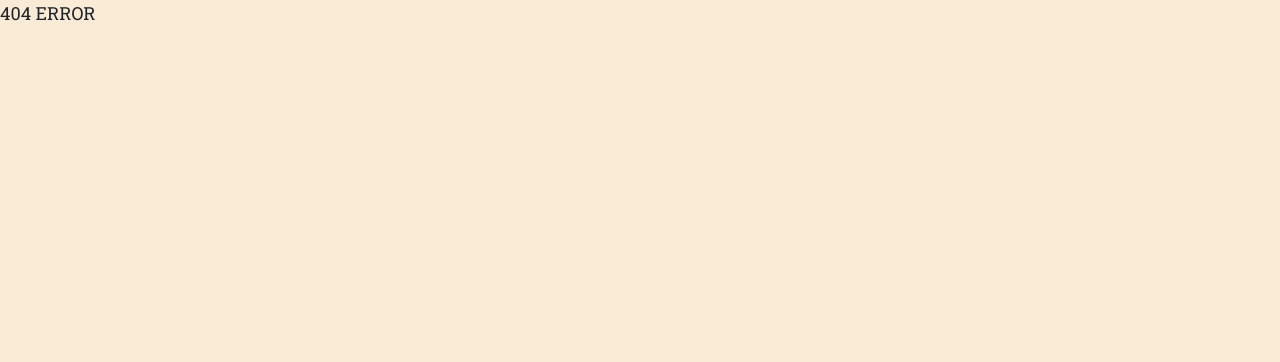
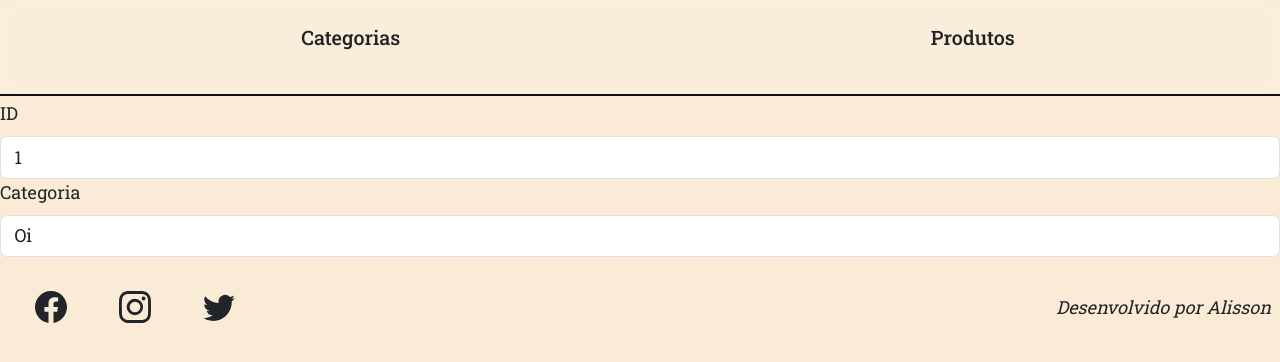
Before and after one commit to alisson2014/front_produtos, a React (Create React App) app: page /categorias/1 in a window 1280 px wide. Shown: the top 362 px of the page. Built offline with nearby package versions, Linux system fonts and the light colour scheme.

Commit message:
Mudando a estrutura de rotas do projeto

```diff
--- /dev/null
+++ b/src/components/Register/index.tsx
@@ -0,0 +1,25 @@
+import Form from "react-bootstrap/Form";
+import { useParams } from "react-router-dom";
+
+export default function Register() {
+    const { id } = useParams();
+
+    return (
+        <Form style={{ marginTop: 100 }}>
+            <Form.Group controlId="id">
+                <Form.Label>ID</Form.Label>
+                <Form.Control
+                    defaultValue={id}
+                    readOnly
+                />
+            </Form.Group>
+            <Form.Group controlId="categorie">
+                <Form.Label>Categoria</Form.Label>
+                <Form.Control
+                    defaultValue="Oi"
+                    placeholder="Digite o nome da categoria"
+                />
+            </Form.Group>
+        </Form>
+    );
+};
--- a/src/controller/get/index.ts
+++ b/src/controller/get/index.ts
@@ -7,5 +7,5 @@ export const getCategories: IHttpReq = {
 
 export const getProducts: IHttpReq = {
   method: "GET",
-  file: "products",
+  file: "/produtos",
 };
--- a/src/pages/Home/index.tsx
+++ b/src/pages/Home/index.tsx
@@ -1,4 +1,4 @@
-import { useState, useEffect } from "react"
+import { useState, useEffect } from "react";
 import { useLocalStorage, httpRequester } from "service";
 import { deleteFn, getCategories } from "controller";
 import { Button, Table, Spinner } from "react-bootstrap";
@@ -8,8 +8,10 @@ import { BiEdit } from "react-icons/bi"
 import { Categories as Form } from "components/Forms";
 import { TableActions, TableButtons, Title, Page } from "styles/basics";
 import { ICategories, id, localCategories } from "interface";
+import { useLocation, useNavigate } from "react-router-dom";
 
 export default function Home() {
+    const navigate = useNavigate();
     const [categories, setCategories, clearStorage] = useLocalStorage<localCategories>("categories", []);
     const [propsCategorie, setPropsCategorie] = useState<ICategories>({
         id: "",
@@ -21,11 +23,12 @@ export default function Home() {
     const handleOpen = () => setShow(true);
 
     const editCategorie = (id: id): void => {
-        httpRequester({ ...getCategories, id: id })
-            .then((res) => {
-                setPropsCategorie(res);
-            });
-        handleOpen();
+        navigate(`/categorias/${id}`);
+        // httpRequester({ ...getCategories, id: id })
+        //     .then((res) => {
+        //         setPropsCategorie(res);
+        //     });
+        // handleOpen();
     };
 
     const registerCategorie = (): void => {
--- a/src/routes.tsx
+++ b/src/routes.tsx
@@ -1,14 +1,15 @@
 import { Routes, Route } from "react-router-dom";
 import { Home, Products } from "pages";
 import Layout from "components/Layout";
+import Register from "components/Register";
 
 export default function AppRouter() {
     return (
         <Routes>
             <Route path="/" element={<Layout />}>
                 <Route index element={<Home />} />
-                <Route path="categories" element={<Home />} />
-                <Route path="products" element={<Products />} />
+                <Route path="categorias" element={<Home />} />
+                <Route path="categorias/:id" element={<Register />} />
             </Route>
             <Route path="*" element={<span>404 ERROR</span>} />
         </Routes>
```
